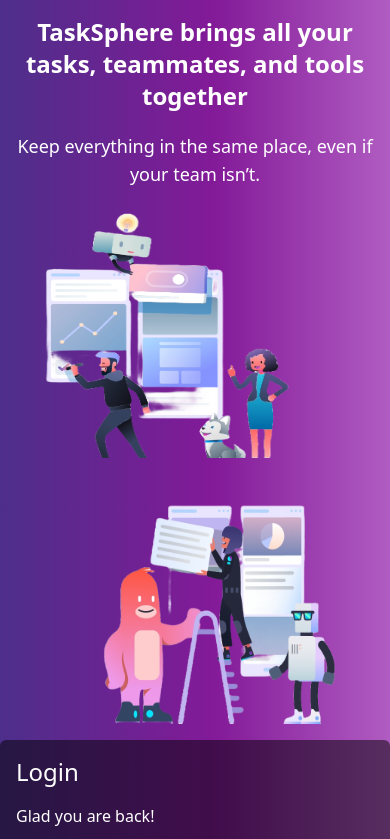
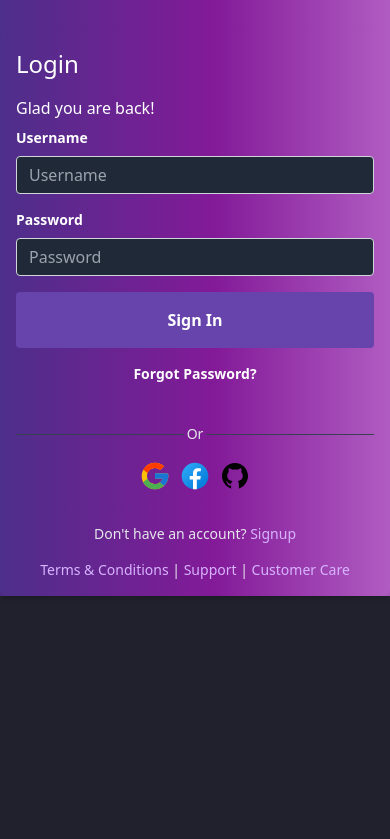
Before and after one commit to sarvesh-gaurishankar-sawant/team-progress-tracker, a React (Create React App) app in the folder frontend/: page /login in a window 390 px wide. Shown: the top 839 px of the page. Built offline with nearby package versions, Linux system fonts and the light colour scheme.

Commit message:
Remove images in sign up page in mobile view

```diff
--- a/frontend/src/components/Auth/Login.tsx
+++ b/frontend/src/components/Auth/Login.tsx
@@ -66,18 +66,18 @@
       {/* Info Section  */}
       <div className="w-full lg:w-1/2 p-4">
         <div className='w-full lg:w-3/4 flex flex-col items-center text-center gap-5'>
-        <h1 className="text-white text-2xl md:text-3xl lg:text-5xl font-bold">TaskSphere brings all your tasks, teammates, and tools together</h1>
-        <p className="text-white text-lg md:text-xl">Keep everything in the same place, even if your team isn’t.</p>
+        <h1 className="hidden md:block text-white text-2xl md:text-3xl lg:text-5xl font-bold">TaskSphere brings all your tasks, teammates, and tools together</h1>
+        <p className="hidden md:block text-white text-lg md:text-xl">Keep everything in the same place, even if your team isn’t.</p>
         <div className='flex flex-wrap justify-center gap-4'>
-          <img src={url1} alt="" style={{ width: '300px', height: '250px' }}/>
-          <img src={url2} alt=""  style={{ width: '300px', height: '250px' }}/>
+          <img src={url1} alt="" style={{ width: '300px', height: '250px' }} className='hidden md:block'/>
+          <img src={url2} alt=""  style={{ width: '300px', height: '250px' }} className='hidden md:block'/>
         </div>
         </div>
       </div>
 
       {/* Form Section  */}
       <div className="w-full lg:w-1/2 flex items-center justify-center">
-          <form className="w-full max-w-lg p-4 bg-black bg-opacity-50 shadow-md rounded-md">
+          <form className="w-full max-w-lg p-4 bg-transparent md:bg-black md:bg-opacity-50 shadow-md rounded-md">
               <h1 className="text-white text-2xl mb-4">Login</h1>
               <h4 className="text-white mb-2">Glad you are back!</h4>
 
@@ -114,6 +114,7 @@
               />
               {passwordError && <p className="text-red-500 text-xs italic">{passwordError}</p>}
             </div>
+
             <div className="flex items-center justify-between">
               <button
                 className="text-white font-bold py-4 px-4 rounded focus:outline-none focus:shadow-outline w-full"
```
